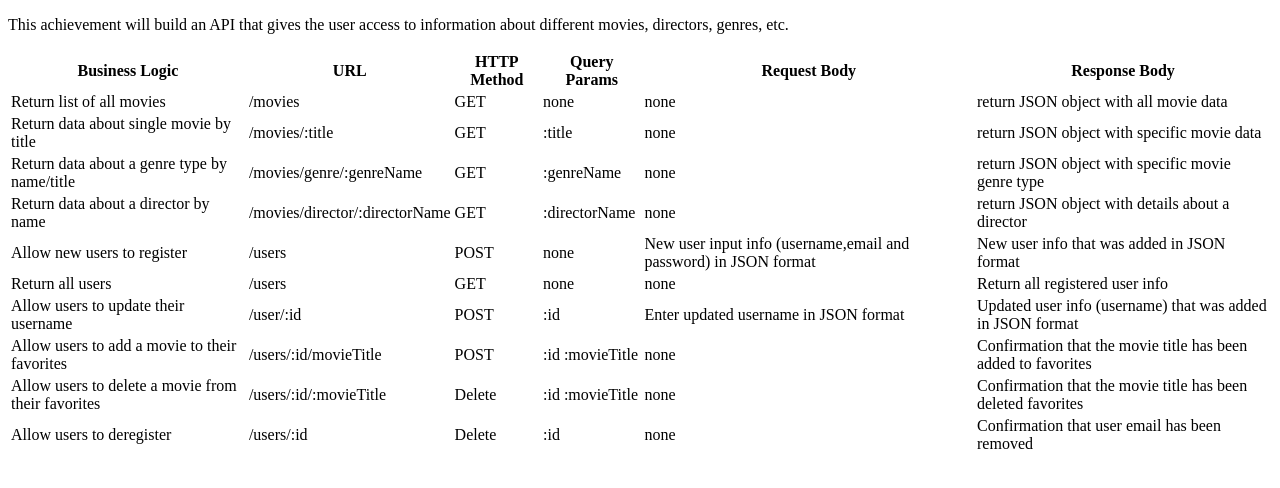
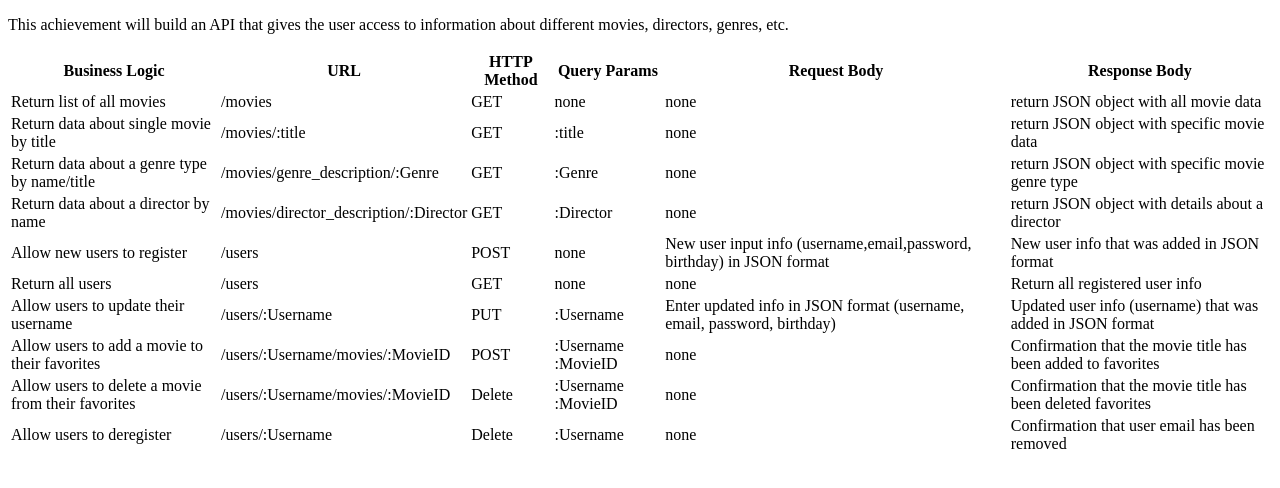
Before and after one commit to dkzemenu/movie_api, a website: page public/documentation.html in a window 1280 px wide. Drawn offline with Linux system fonts and the light colour scheme.

Commit message:
update documentation for url endpoints

```diff
--- a/public/documentation.html
+++ b/public/documentation.html
@@ -44,18 +44,18 @@
 
             <tr>
                 <td>Return data about a genre type by name/title</td>
-                <td>/movies/genre/:genreName</td>
+                <td>/movies/genre_description/:Genre</td>
                 <td>GET</td>
-                <td>:genreName</td>
+                <td>:Genre</td>
                 <td>none</td>
                 <td>return JSON object with specific movie genre type</td>
             </tr>
 
             <tr>
                 <td>Return data about a director by name</td>
-                <td>/movies/director/:directorName</td>
+                <td>/movies/director_description/:Director</td>
                 <td>GET</td>
-                <td>:directorName</td>
+                <td>:Director</td>
                 <td>none</td>
                 <td>return JSON object with details about a director</td>
             </tr>
@@ -65,7 +65,7 @@
                 <td>/users</td>
                 <td>POST</td>
                 <td>none</td>
-                <td>New user input info (username,email and password) in JSON format</td>
+                <td>New user input info (username,email,password, birthday) in JSON format</td>
                 <td>New user info that was added in JSON format</td>
             </tr>
 
@@ -80,36 +80,36 @@
 
             <tr>
                 <td>Allow users to update their username</td>
-                <td>/user/:id</td>
-                <td>POST</td>
-                <td>:id</td>
-                <td>Enter updated username in JSON format</td>
+                <td>/users/:Username</td>
+                <td>PUT</td>
+                <td>:Username</td>
+                <td>Enter updated info in JSON format (username, email, password, birthday)</td>
                 <td>Updated user info (username) that was added in JSON format</td>
             </tr>
 
             <tr>
                 <td>Allow users to add a movie to their favorites </td>
-                <td>/users/:id/movieTitle</td>
+                <td>/users/:Username/movies/:MovieID</td>
                 <td>POST</td>
-                <td>:id :movieTitle</td>
+                <td>:Username :MovieID</td>
                 <td>none</td>
                 <td>Confirmation that the movie title has been added to favorites</td>
             </tr>
 
             <tr>
                 <td>Allow users to delete a movie from their favorites </td>
-                <td>/users/:id/:movieTitle</td>
+                <td>/users/:Username/movies/:MovieID</td>
                 <td>Delete</td>
-                <td>:id :movieTitle</td>
+                <td>:Username :MovieID</td>
                 <td>none</td>
                 <td>Confirmation that the movie title has been deleted favorites</td>
             </tr>
 
             <tr>
                 <td>Allow users to deregister </td>
-                <td>/users/:id</td>
+                <td>/users/:Username</td>
                 <td>Delete</td>
-                <td>:id</td>
+                <td>:Username</td>
                 <td>none</td>
                 <td>Confirmation that user email has been removed</td>
             </tr>
```
